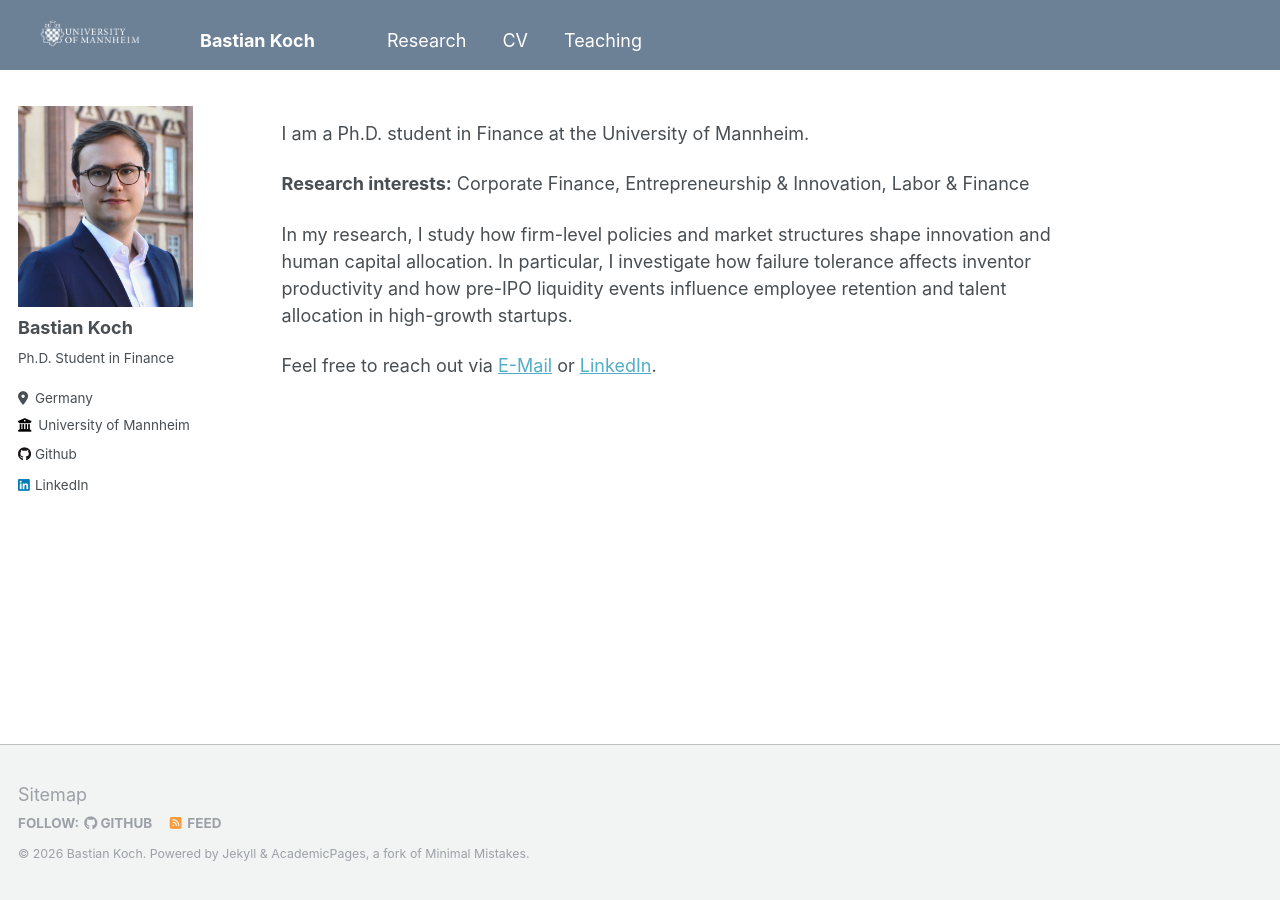
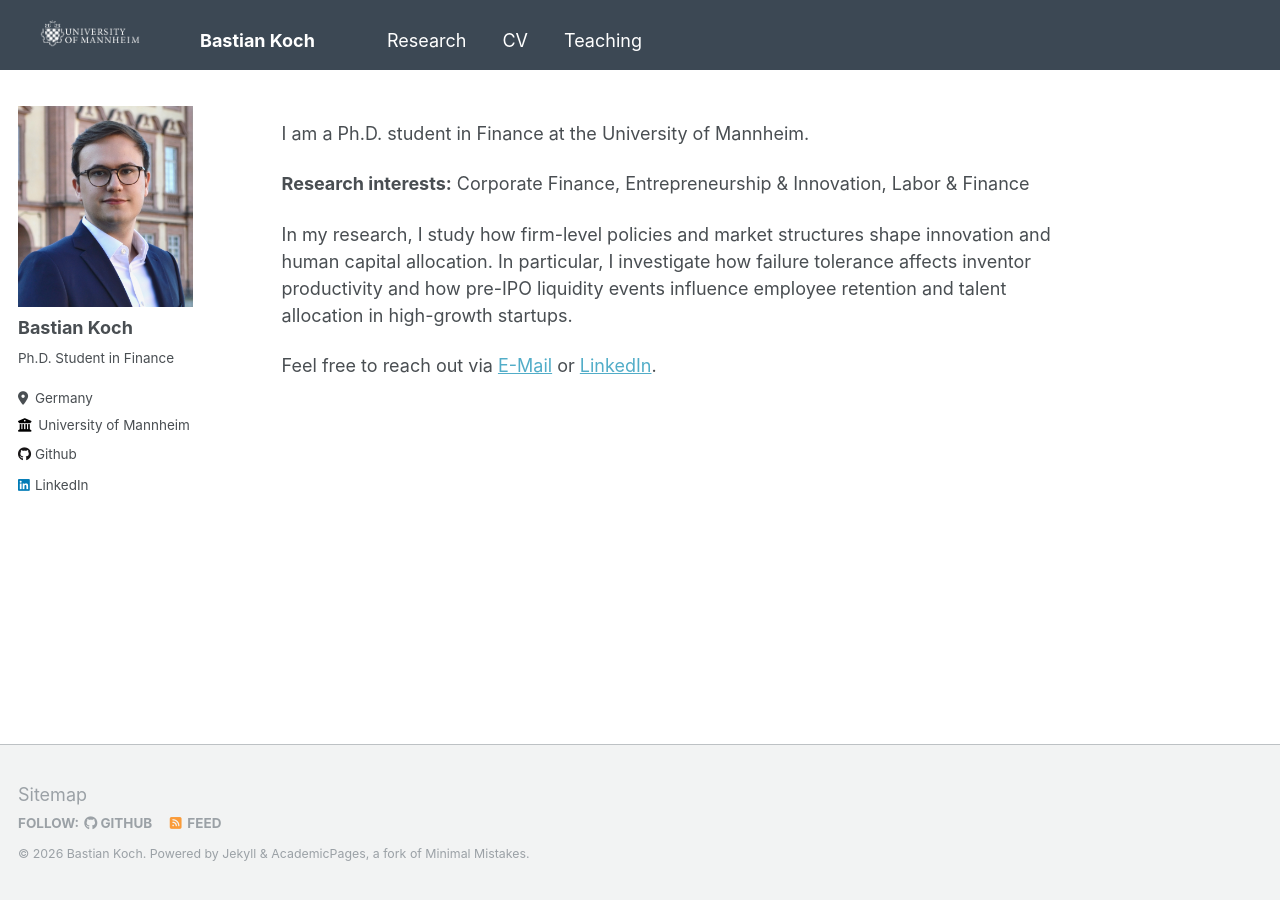
Before and after one commit to BastianKoch/BastianKoch.github.io, a Jekyll site: the page built from _pages/about.md, in a window 1280 px wide. Built offline with Jekyll 4.4.1, drawn with Linux system fonts in a browser that asks for light colours.

Commit message:
Update masthead color to #3C4854
Co-Authored-By: Claude Sonnet 4.6 <noreply@anthropic.com>

```diff
--- a/_sass/_masthead.scss
+++ b/_sass/_masthead.scss
@@ -4,7 +4,7 @@
 
 .masthead {
   position: fixed;
-  background: #6D8196;
+  background: #3C4854;
   border-bottom: none;
   height: $masthead-height;
   top: 0;
```
